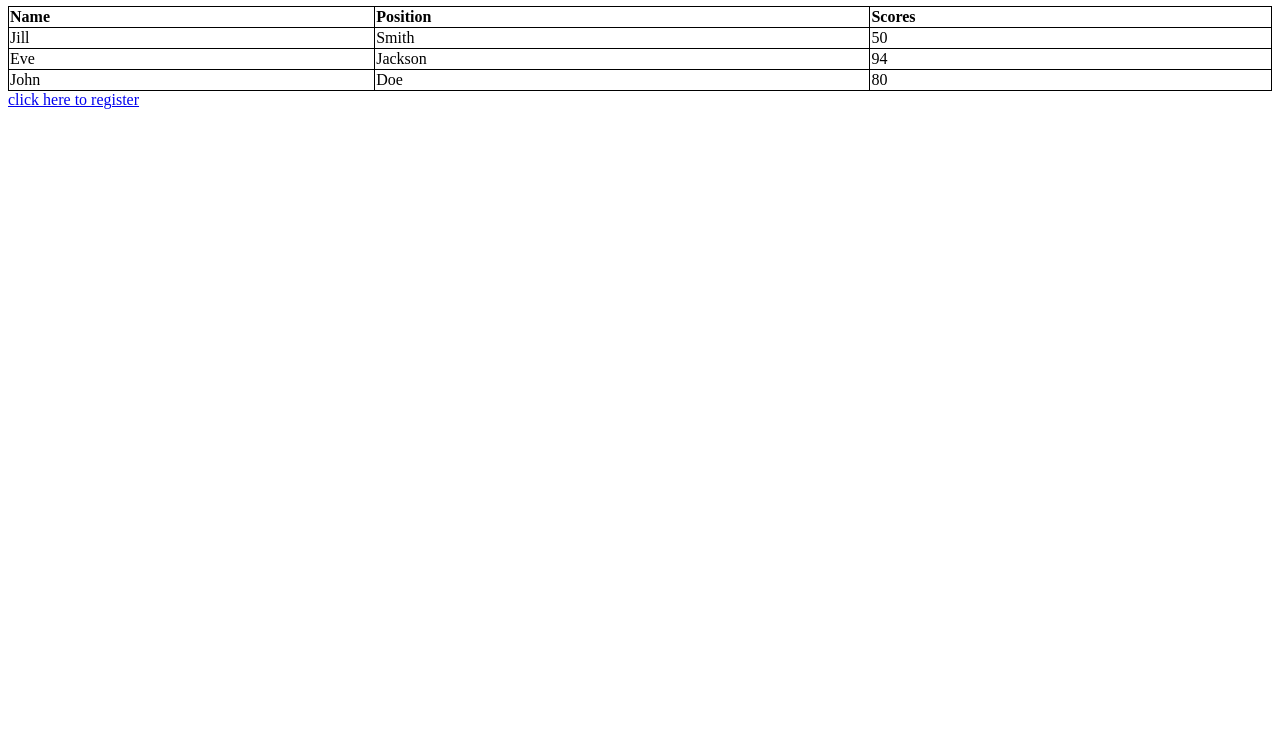
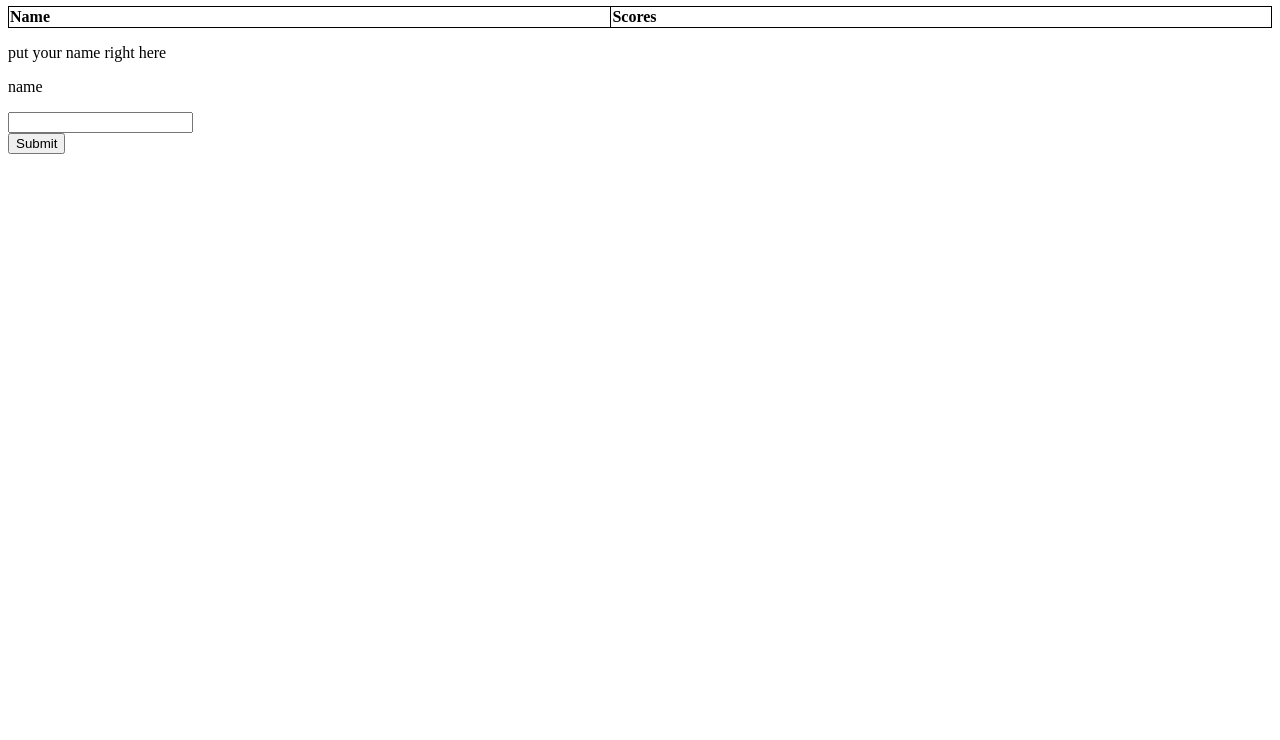
Before and after one commit to yeungsl/yeungsl, a plain HTML site: page index.html in a window 1280 px wide. Shown: the part 60-800 px from the top of the page. Drawn offline with Linux system fonts and the light colour scheme.

Commit message:
added new function

```diff
--- /dev/null
+++ b/cells.js
@@ -0,0 +1,16 @@
+function AddCells(n, p, o){
+	var name, position;
+	name = document.getElementById(n).value;
+	position = document.getElementById(p).value;
+	//scores = document.getElementById(s).value;
+	document.getElementById(o).innerHTML = name.concat(" is").concat(position).concat(" earned score: ");
+}
+
+function AddSrow(n, t){
+	var table = document.getElementById(t);
+	var row = table.insertRow();
+	var cell1 = row.insertCell(0);
+	var cell2 = row.insertCell(1);
+	cell1.innerHTML = n;
+	cell2.innerHTML = "0";
+}
--- a/index.html
+++ b/index.html
@@ -9,33 +9,24 @@ th{
 			text-align: left;
 		}
 	</style>
+	<script type="text/javascript" src="cells.js"></script>
 </head>
 <body>
 	<h1> Hello World!!</h1>
 	<table style="width:100%" id="t">
 		<tr>
 			<th>Name</th>
-			<th>Position</th>
 			<th>Scores</th>
 		</tr>
-		<tr>
-			<td>Jill</td>
-			<td>Smith</td>
-			<td>50</td>
-		</tr>
-		<tr>
-			<td>Eve</td>
-			<td>Jackson</td>
-			<td>94</td>
-		</tr>
-		<tr>
-			<td>John</td>
-			<td>Doe</td>
-			<td>80</td>
-		</tr>
 	</table>
-	<div id="button">
-		<a href="register.html"> click here to register </a>
+	<div id="addRow">
+		<p>put your name right here</p>
+		<div>
+			<p>name</p>
+			<input id="name">
+		</div>
+		<button type="button" onclick="AddSrow(document.getElementById('name').value,'t')">Submit</button>
+		<p id="demo"></p>
 	</div>
 
 </body>
```
Also changed, not shown: register.html (+16 -1 lines). Lines whose indentation alone changed are shown as unchanged.
